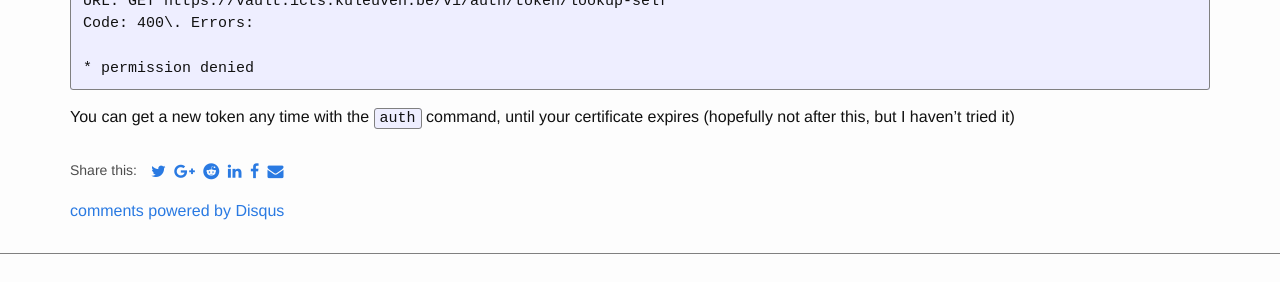
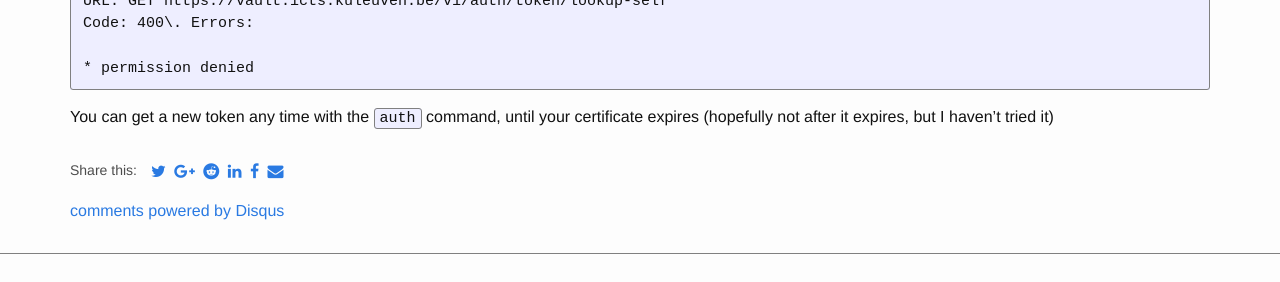
Before and after one commit to jovandeginste/jovandeginste.github.io, a Jekyll site: the page built from _posts/2016-07-20-use-vault-with-client-certificates.md, in a window 1280 px wide and 900 px high, scrolled down 3877 px. Shown: the part 481-763 px from the top of the window. Built offline with Jekyll 4.4.1, drawn with Linux system fonts in a browser that asks for light colours; nearby versions of some CDN libraries; comment, search, counter and statistics services are not loaded.

Commit message:
More expressive

````diff
--- a/_posts/2016-07-20-use-vault-with-client-certificates.md
+++ b/_posts/2016-07-20-use-vault-with-client-certificates.md
@@ -214,4 +214,4 @@ Code: 400\. Errors:
 * permission denied
 ```
 
-You can get a new token any time with the `auth` command, until your certificate expires (hopefully not after this, but I haven't tried it)
+You can get a new token any time with the `auth` command, until your certificate expires (hopefully not after it expires, but I haven't tried it)
````
